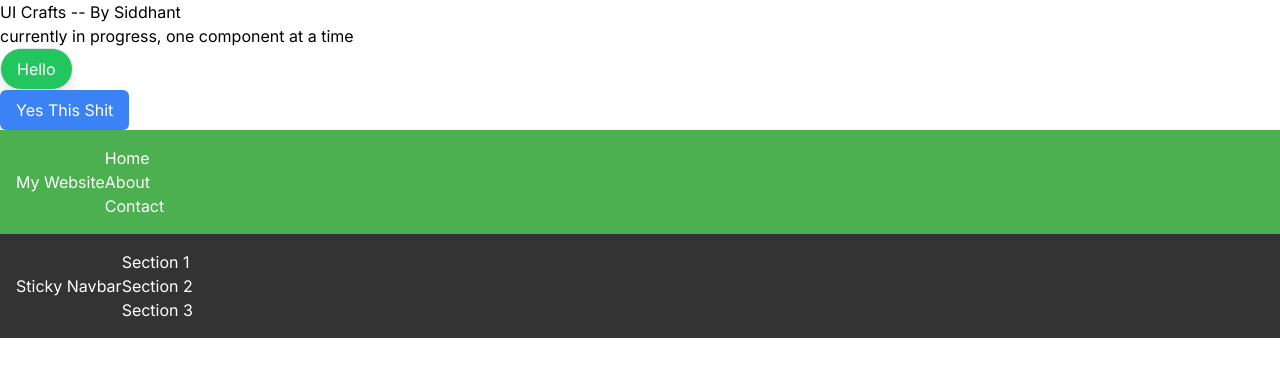
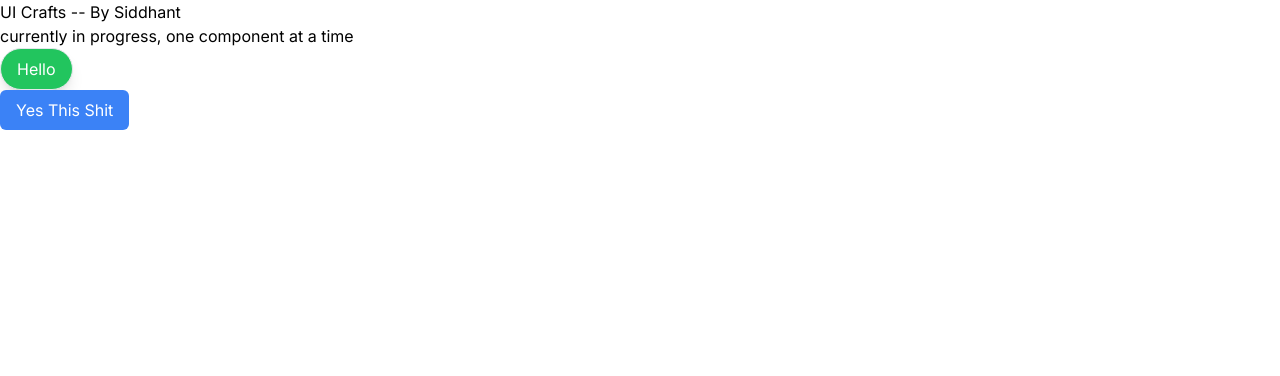
Before and after one commit to sidxh/bored-crafts, a Next.js app: page / in a window 1280 px wide. Shown: the top 376 px of the page. Built offline with nearby package versions, Linux system fonts and the light colour scheme.

Commit message:
removed navbar

```diff
--- a/src/app/page.tsx
+++ b/src/app/page.tsx
@@ -21,28 +21,6 @@ export default function Home() {
         variant="PRIMARY"
         title="Yes This Shit"
       />
-
-      {/* Example of a simple navbar */}
-      <Navbar backgroundColor="#4CAF50" textColor="#fff">
-        <h1>My Website</h1>
-        <ul>
-          <li>Home</li>
-          <li>About</li>
-          <li>Contact</li>
-        </ul>
-      </Navbar>
-
-      {/* Example of a sticky navbar */}
-      <Navbar sticky backgroundColor="#333" textColor="#fff">
-        <h1>Sticky Navbar</h1>
-        <ul>
-          <li>Section 1</li>
-          <li>Section 2</li>
-          <li>Section 3</li>
-        </ul>
-      </Navbar>
-
-
     </main>
   )
 }
--- a/src/components/Navbar.tsx
+++ /dev/null
@@ -1,31 +0,0 @@
-import React from 'react';
-
-interface NavbarProps {
-  sticky?: boolean;
-  align?: 'left' | 'center' | 'right';
-  backgroundColor?: string;
-  textColor?: string;
-  children?: React.ReactNode;
-}
-
-const Navbar: React.FC<NavbarProps> = ({ sticky, align, backgroundColor, textColor, children }) => {
-  const navbarStyle: React.CSSProperties = {
-    display: 'flex',
-    justifyContent: align === 'center' ? 'center' : align === 'right' ? 'flex-end' : 'flex-start',
-    alignItems: 'center',
-    padding: '1rem',
-    backgroundColor: backgroundColor || '#333',
-    color: textColor || '#fff',
-    position: sticky ? 'sticky' : 'relative',
-    top: 0,
-    zIndex: 1000,
-  };
-
-  return (
-    <nav style={navbarStyle}>
-      {children}
-    </nav>
-  );
-};
-
-export default Navbar;
```
